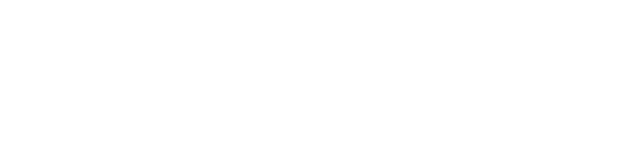
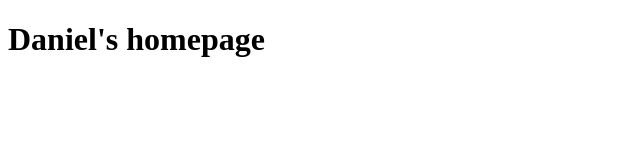
Before and after one commit to denrique-alvarez/denrique-alvarez, a website: page index.html in a window 1280 px wide. Shown: the whole page, without its empty margins (0-640 px from the left). Drawn offline with Linux system fonts and the light colour scheme.

Commit message:
Update index.html

```diff
--- a/index.html
+++ b/index.html
@@ -1,12 +1,17 @@
 <!DOCTYPE html>
 <html lang="en">
-  <head>
+
+<head>
     <meta charset="UTF-8" />
     <link rel="icon" type="image/svg+xml" href="./client/assets/favicon.ico" />
     <meta name="viewport" content="width=device-width, initial-scale=1.0" />
     <title>project!</title>
 
     <link href="./styles/index.css" rel="stylesheet" />
-  </head>
-  <body></body>
+</head>
+
+<body>
+    <h1>Daniel's homepage</h1>
+</body>
+
 </html>
```
